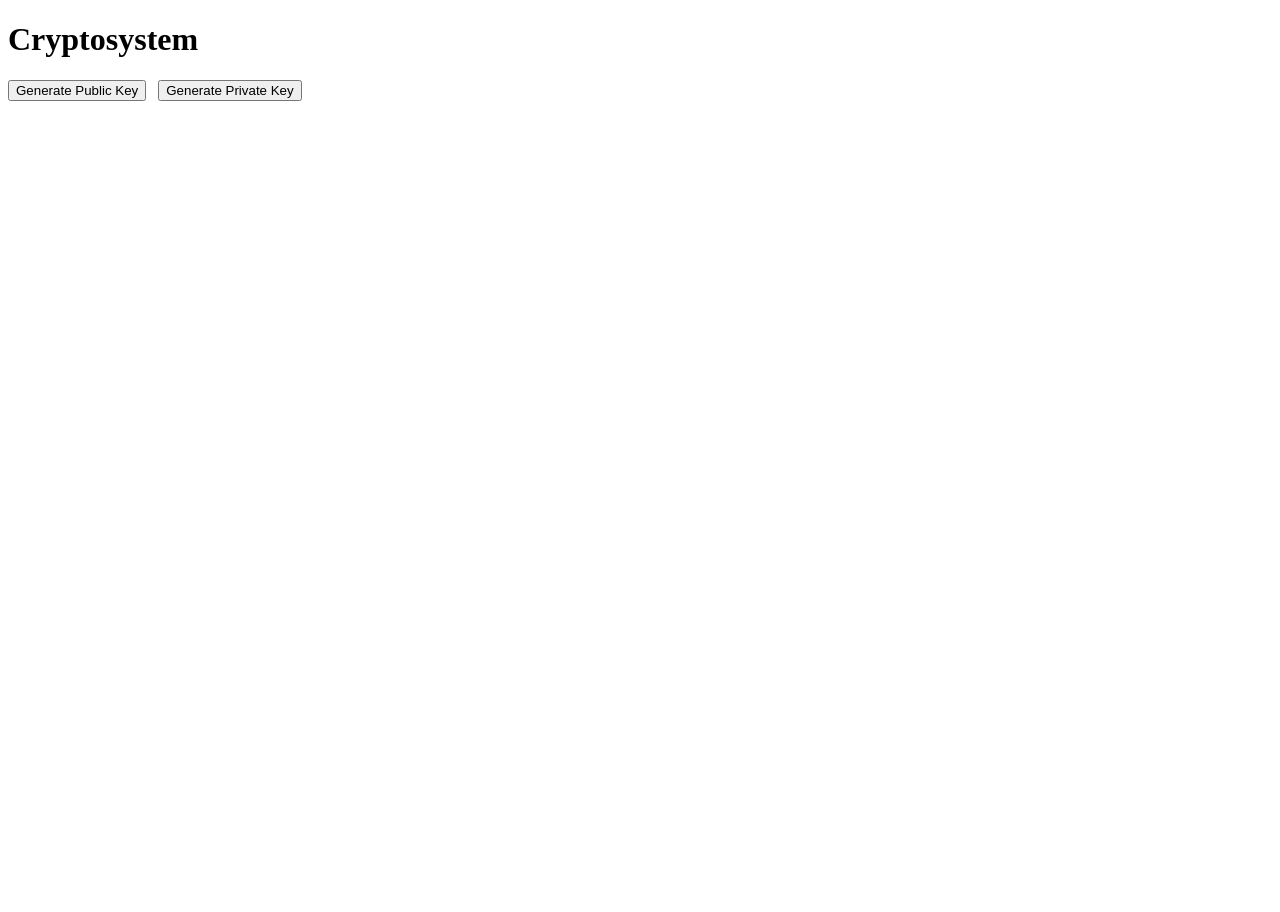
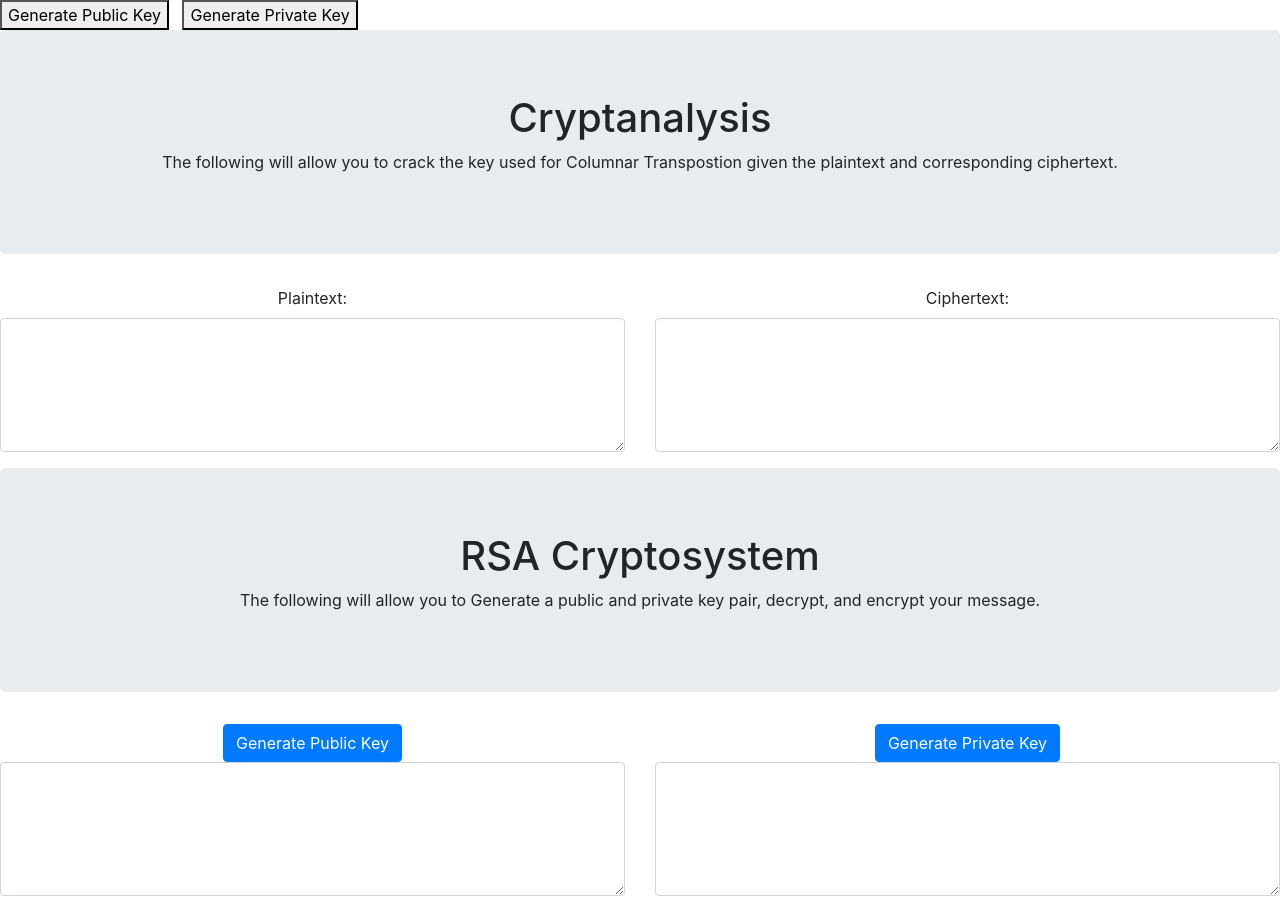
Before and after one commit to austin-michael/HW2, a plain HTML site: page web/index.html in a window 1280 px wide. Before the commit the page ends 800 px from the top, so only its background shows below. Drawn offline with nearby package versions, Linux system fonts and the light colour scheme.

Commit message:
Got a rough mockup of the UI. Still needs some TLC.

```diff
--- a/web/index.html
+++ b/web/index.html
@@ -1,16 +1,50 @@
 <!DOCTYPE html>
 <html>
 <head>
+    <link rel="stylesheet" href="https://stackpath.bootstrapcdn.com/bootstrap/4.3.1/css/bootstrap.min.css" integrity="sha384-ggOyR0iXCbMQv3Xipma34MD+dH/1fQ784/j6cY/iJTQUOhcWr7x9JvoRxT2MZw1T" crossorigin="anonymous">
   <meta charset="utf-8">
   <title>Cryptosystem</title>
 </head>
 <body>
-  <h1>Cryptosystem</h1>
+
   <div>
     <button onclick="genPubKey(event)">Generate Public Key</button>
     <span>&nbsp;</span>
     <button>Generate Private Key</button>
   </div>
+
+  <div class="jumbotron text-center">
+      <h1>Cryptanalysis</h1>
+      <p>The following will allow you to crack the key used for Columnar Transpostion given the plaintext and corresponding ciphertext.</p>
+  </div>
+
+  <div class="row">
+    <div class="col form-group text-center">
+      <label for="plaintext">Plaintext:</label>
+      <textarea class="form-control" rows="5" id="plaintext"></textarea>
+    </div>
+    <div class="col form-group text-center">
+      <label for="ciphertext">Ciphertext:</label>
+      <textarea class="form-control" rows="5" id="ciphertext"></textarea>
+    </div>
+  </div>
+
+  <div class="jumbotron text-center">
+      <h1>RSA Cryptosystem</h1>
+      <p>The following will allow you to Generate a public and private key pair, decrypt, and encrypt your message.</p>
+  </div>
+
+  <div class="row">
+    <div class="col form-group text-center">
+      <button type="button" class="btn btn-primary">Generate Public Key</button>
+      <textarea class="form-control" rows="5" id="public_key"></textarea>
+    </div>
+    <div class="col form-group text-center">
+      <button type="button" class="btn btn-primary">Generate Private Key</button>
+      <textarea class="form-control" rows="5" id="private_key"></textarea>
+    </div>
+  </div>
+
   <script>
       function genPubKey(e) {
         e.preventDefault();
@@ -94,6 +128,8 @@
         return num
       }
   </script>
-
+  <script src="https://code.jquery.com/jquery-3.3.1.slim.min.js" integrity="sha384-q8i/X+965DzO0rT7abK41JStQIAqVgRVzpbzo5smXKp4YfRvH+8abtTE1Pi6jizo" crossorigin="anonymous"></script>
+  <script src="https://cdnjs.cloudflare.com/ajax/libs/popper.js/1.14.7/umd/popper.min.js" integrity="sha384-UO2eT0CpHqdSJQ6hJty5KVphtPhzWj9WO1clHTMGa3JDZwrnQq4sF86dIHNDz0W1" crossorigin="anonymous"></script>
+  <script src="https://stackpath.bootstrapcdn.com/bootstrap/4.3.1/js/bootstrap.min.js" integrity="sha384-JjSmVgyd0p3pXB1rRibZUAYoIIy6OrQ6VrjIEaFf/nJGzIxFDsf4x0xIM+B07jRM" crossorigin="anonymous"></script>
 </body>
 </html>
```
